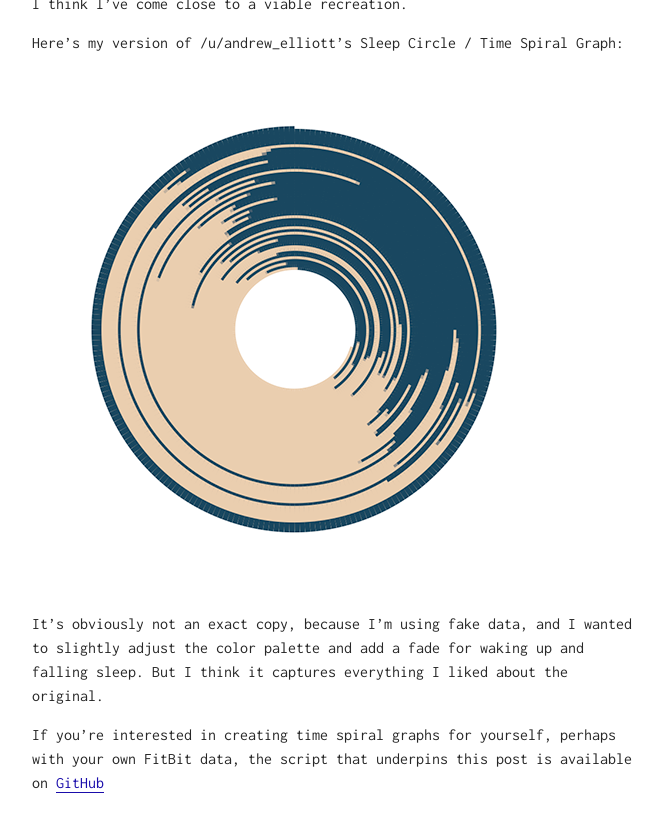
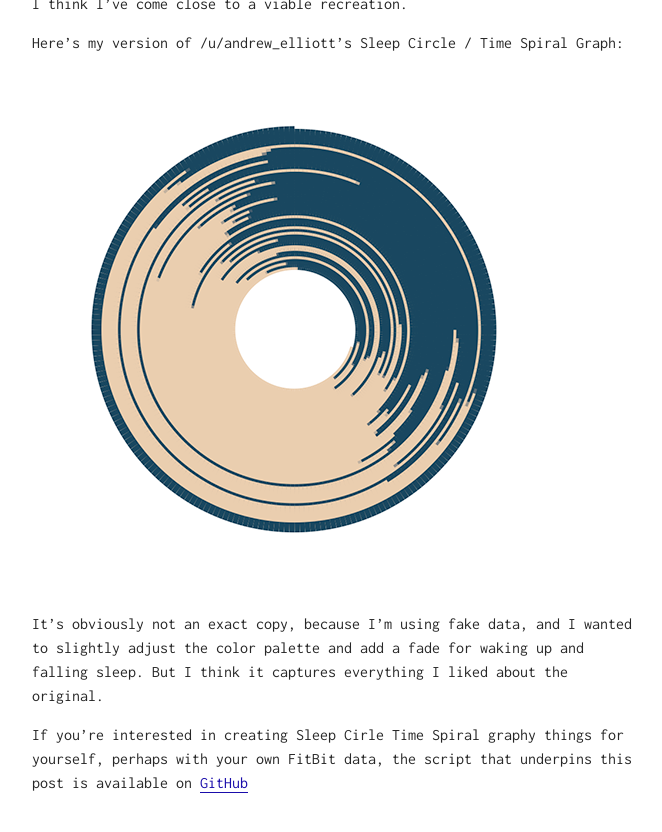
Before and after one commit to maxhumber/maxhumber.com, a Jekyll site: the page built from _posts/2016-12-31-sleep-circle.md, in a window 1280 px wide and 900 px high, scrolled down 1714 px. Shown: the top 832 px of the window, without its empty margins (308-970 px from the left). Built offline with Jekyll 4.4.1, drawn with Linux system fonts in a browser that asks for light colours; our own code applies the rules of GitHub Pages for plain Markdown files.

Commit message:
efwkjfwflk capitals

```diff
--- a/_posts/2016-12-31-sleep-circle.md
+++ b/_posts/2016-12-31-sleep-circle.md
@@ -22,4 +22,4 @@ Here's my version of /u/andrew_elliott's Sleep Circle / Time Spiral Graph:
 
 It's obviously not an exact copy, because I'm using fake data, and I wanted to slightly adjust the color palette and add a fade for waking up and falling sleep. But I think it captures everything I liked about the original.
 
-If you're interested in creating time spiral graphs for yourself, perhaps with your own FitBit data, the script that underpins this post is available on [GitHub](https://github.com/maxhumber/sleep_circle/blob/master/sleep_circle.R)
+If you're interested in creating Sleep Cirle Time Spiral graphy things for yourself, perhaps with your own FitBit data, the script that underpins this post is available on [GitHub](https://github.com/maxhumber/sleep_circle/blob/master/sleep_circle.R)
```
